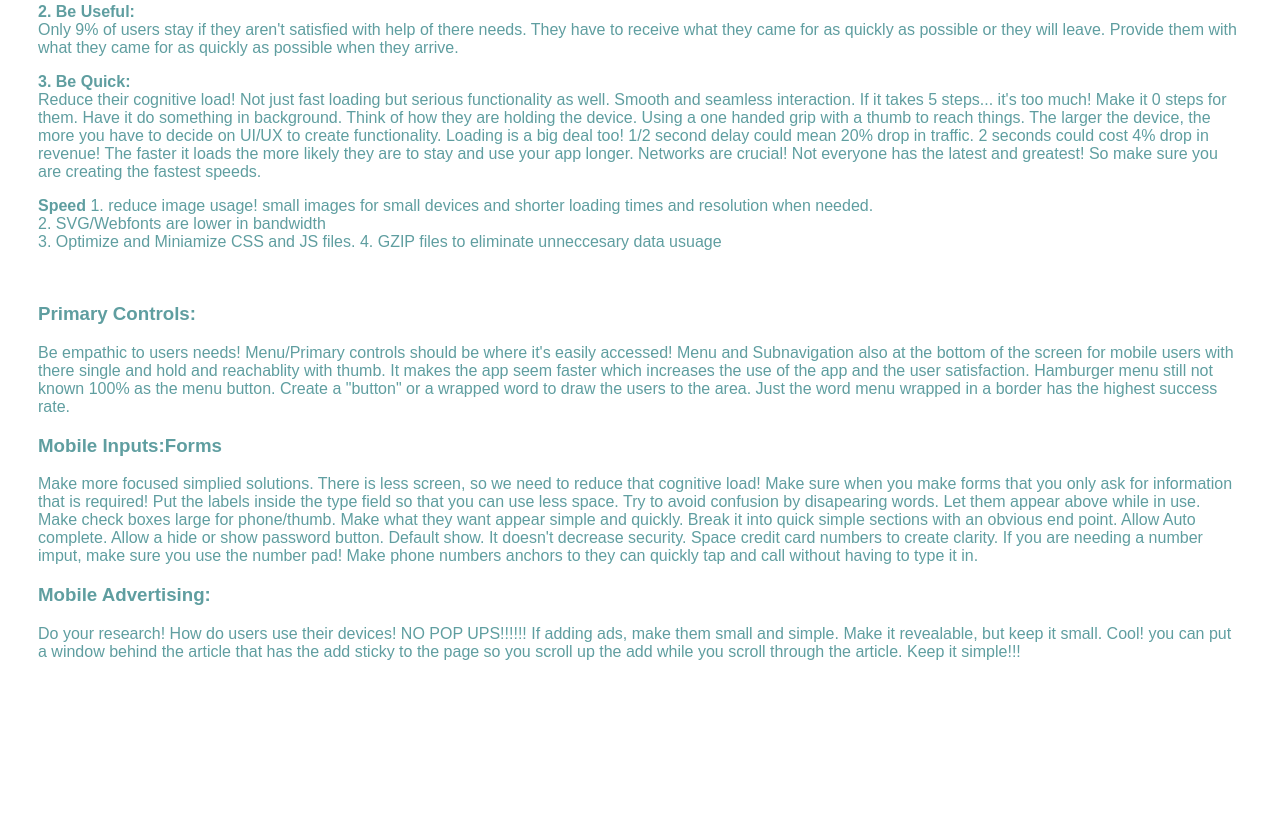
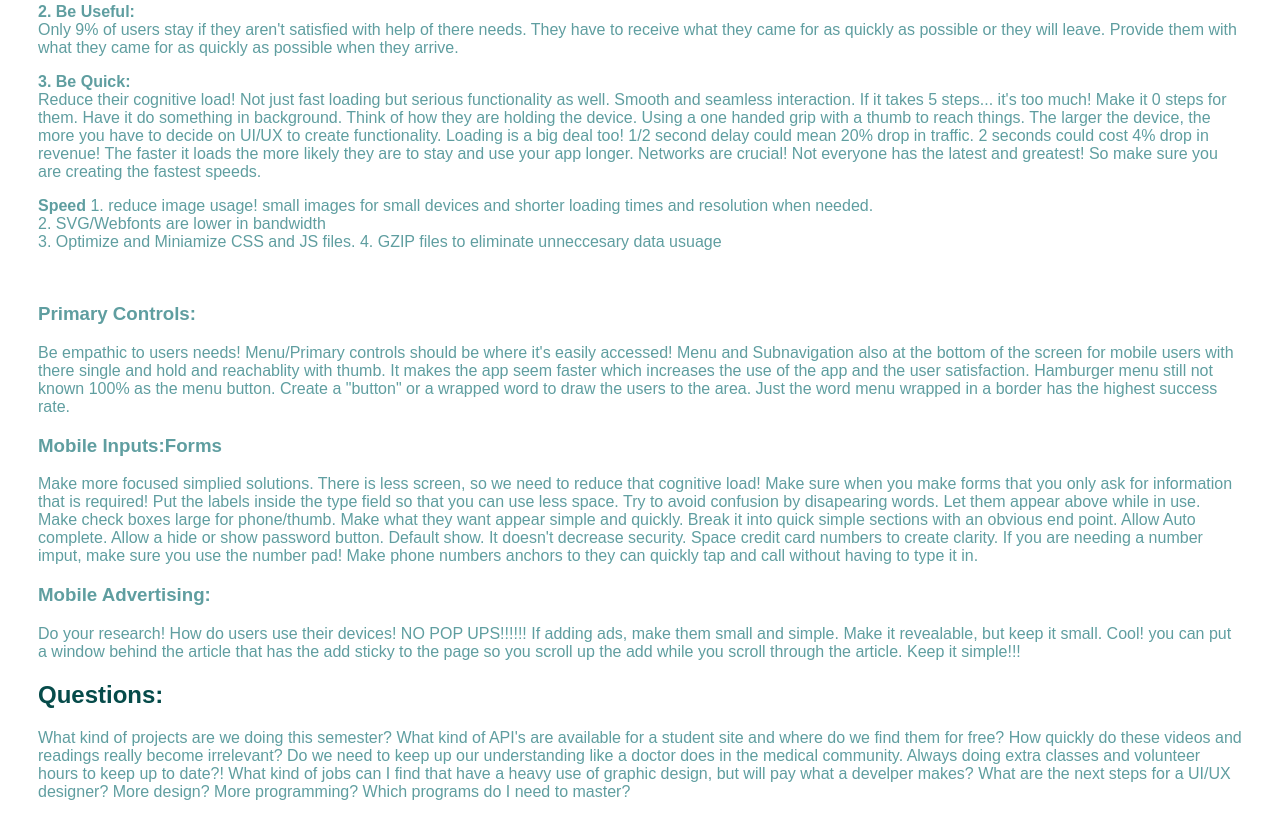
Before and after one commit to eharn/lofty, a plain HTML site: page assignment1/journal.html in a window 1280 px wide. Shown: the part 1227-2066 px from the top of the page. Before the commit the page ends 1942 px from the top, so only its background shows below. Drawn offline with Linux system fonts and the light colour scheme.

Commit message:
questions

```diff
--- a/assignment1/journal.html
+++ b/assignment1/journal.html
@@ -113,3 +113,11 @@
              behind the article that has the add sticky to the page so you scroll up the add while you scroll through the
             article. Keep it simple!!!
           </p>
+
+          <H2>Questions:</H2>
+          <p>What kind of projects are we doing this semester?
+             What kind of API's are available for a student site and where do we find them for free?
+             How quickly do these videos and readings really become irrelevant? Do we need to keep up our understanding
+            like a doctor does in the medical community. Always doing extra classes and volunteer hours to keep up to date?!
+            What kind of jobs can I find that have a heavy use of graphic design, but will pay what a develper makes?
+            What are the next steps for a UI/UX designer? More design? More programming? Which programs do I need to master?</p>
```
